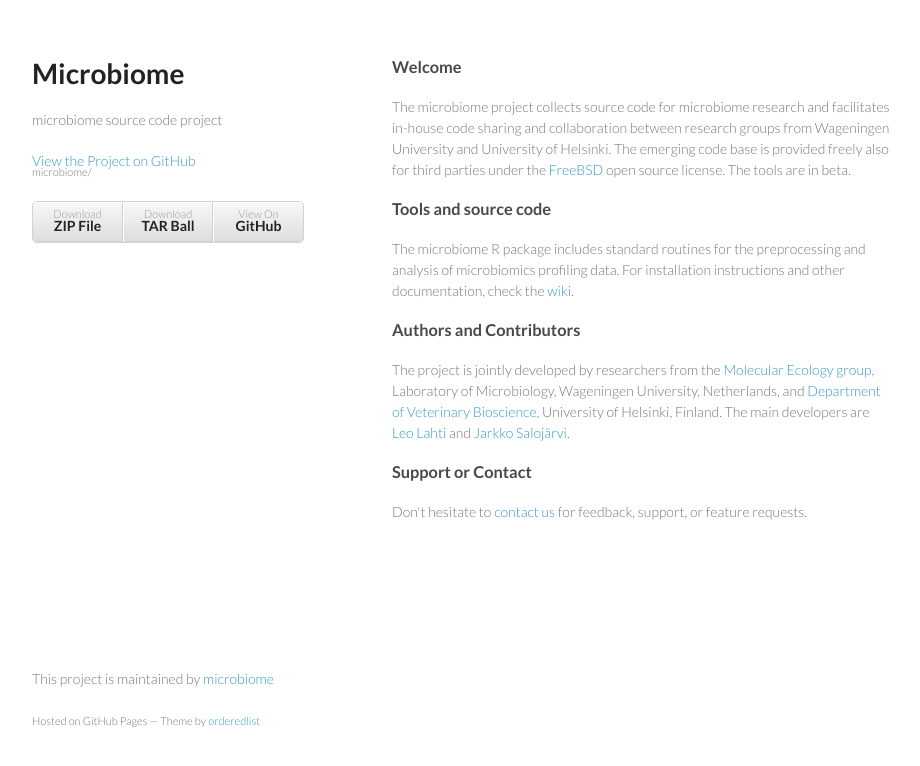
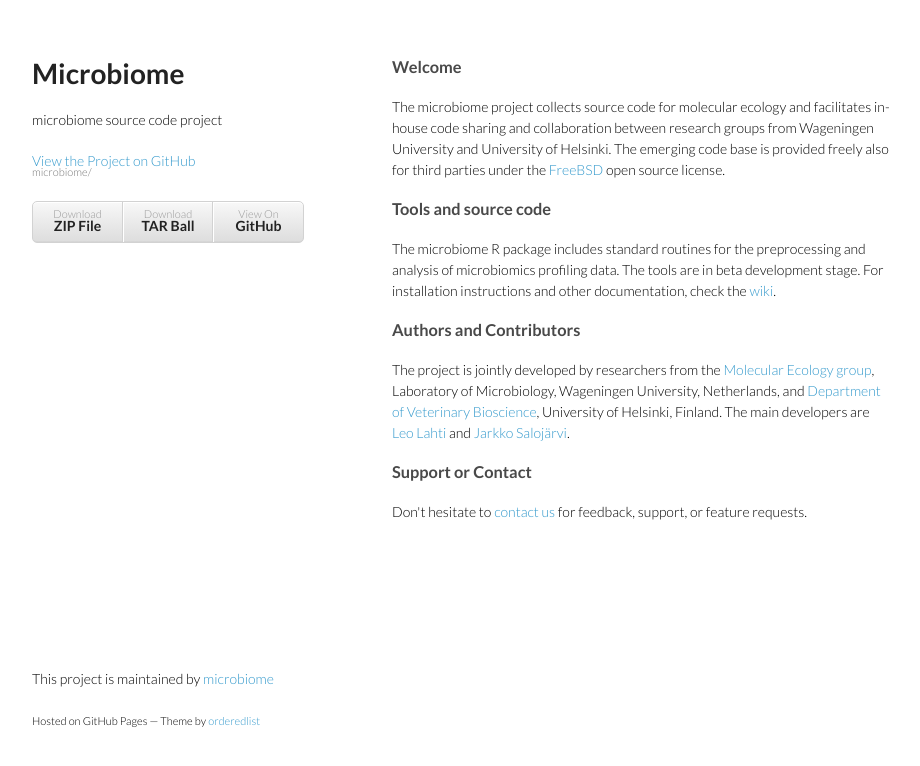
Before and after one commit to microbiome/microbiome.github.com, a plain HTML site: page index.html in a window 1280 px wide. Shown: the whole page, without its empty margins (178-1098 px from the left). Drawn offline with Linux system fonts and the light colour scheme.

Commit message:
text color + polish

```diff
--- a/index.html
+++ b/index.html
@@ -31,12 +31,12 @@
 
 <h3>Welcome</h3>
 
-<p>The microbiome project collects source code for microbiome research and facilitates in-house code sharing and collaboration between research groups from Wageningen University and University of Helsinki. The emerging code base is provided freely also for third parties under the <a href="http://en.wikipedia.org/wiki/BSD_licenses">FreeBSD</a> open source license. The tools are in beta.
+<p>The microbiome project collects source code for molecular ecology and facilitates in-house code sharing and collaboration between research groups from Wageningen University and University of Helsinki. The emerging code base is provided freely also for third parties under the <a href="http://en.wikipedia.org/wiki/BSD_licenses">FreeBSD</a> open source license.
 
 
 <h3>Tools and source code</h3>
 
-<p>The microbiome R package includes standard routines for the preprocessing and analysis of microbiomics profiling data. For installation instructions and other documentation, check the <a href="https://github.com/microbiome/microbiome/wiki">wiki</a>.</p>
+<p>The microbiome R package includes standard routines for the preprocessing and analysis of microbiomics profiling data. The tools are in beta development stage. For installation instructions and other documentation, check the <a href="https://github.com/microbiome/microbiome/wiki">wiki</a>.</p>
 
 <h3>Authors and Contributors</h3>
 
--- a/stylesheets/styles.css
+++ b/stylesheets/styles.css
@@ -3,7 +3,7 @@
 body {
   padding:50px;
   font:14px/1.5 Lato, "Helvetica Neue", Helvetica, Arial, sans-serif;
-  color:#777;
+  color:#000;
   font-weight:300;
 }
 
@@ -250,6 +250,6 @@ footer {
   body {
     padding:0.4in;
     font-size:12pt;
-    color:#666;
+    color:#444;
   }
 }
```
